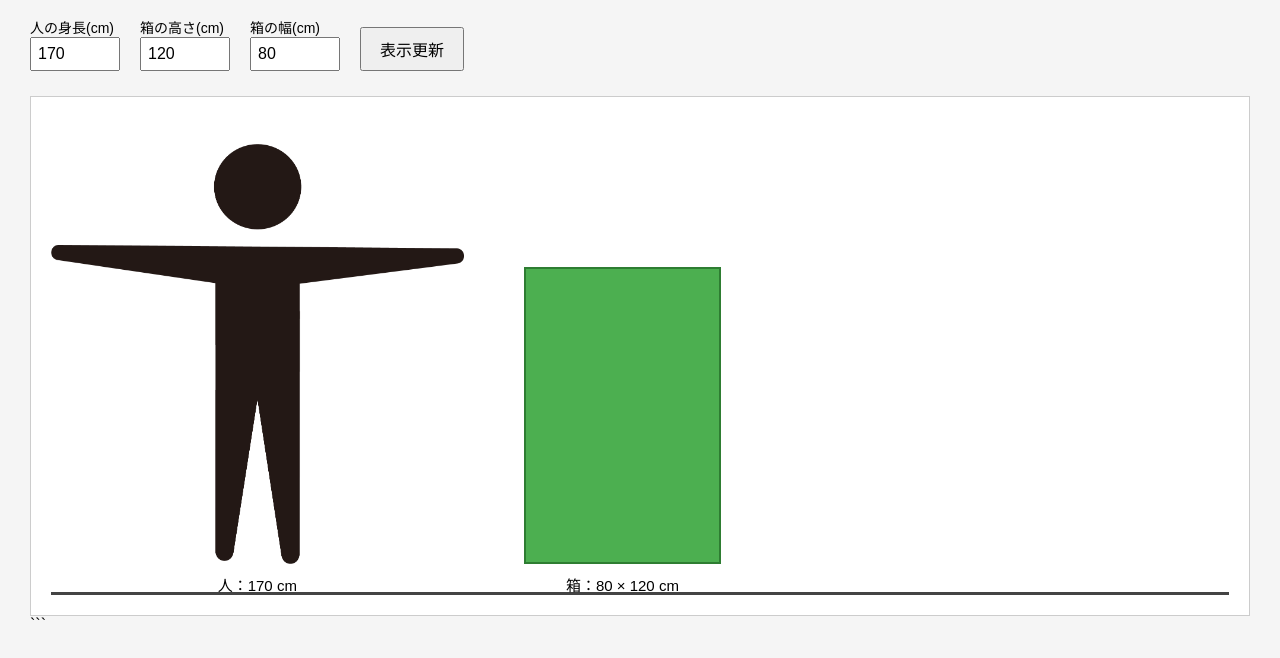
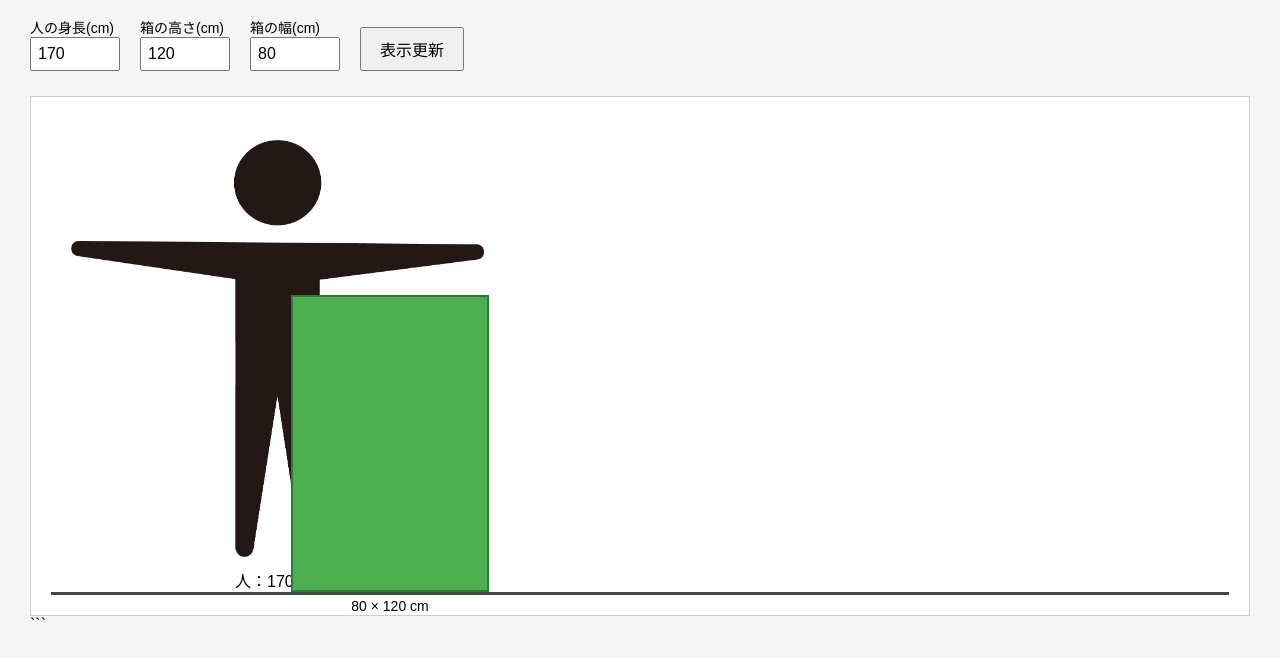
Before and after one commit to 0123takeda0123-star/size, a plain HTML site: page index.html in a window 1280 px wide. Shown: the part 86-744 px from the top of the page. Drawn offline with Linux system fonts and the light colour scheme.

Commit message:
Update layout and styles for scene and elements
Refactor HTML structure and CSS styles for better layout and organization.

```diff
--- a/index.html
+++ b/index.html
@@ -44,18 +44,13 @@ button{
 
 #scene{
     position:relative;
-    display:flex;
-    align-items:flex-end;
-    gap:60px;
-
     width:100%;
     min-height:520px;
-
     padding:20px;
     box-sizing:border-box;
-
     border:1px solid #ccc;
     background:#fff;
+    overflow:hidden;
 }
 
 /* 床 */
@@ -64,19 +59,17 @@ button{
     left:20px;
     right:20px;
     bottom:20px;
-
     height:3px;
     background:#444;
 }
 
-.item{
-    position:relative;
+/* 人 */
+#person{
+    position:absolute;
+    left:40px;
+    bottom:23px;
     z-index:2;
-
-    display:flex;
-    flex-direction:column;
-    align-items:center;
-    justify-content:flex-end;
+    text-align:center;
 }
 
 #personImage{
@@ -84,16 +77,30 @@ button{
     width:auto;
 }
 
+#humanLabel{
+    margin-top:8px;
+    text-align:center;
+}
+
+/* 箱 */
 #box{
+    position:absolute;
+    left:260px;
+    bottom:23px;
+
     background:#4CAF50;
     border:2px solid #2E7D32;
     box-sizing:border-box;
+
+    cursor:move;
+    user-select:none;
+    z-index:5;
 }
 
-.label{
-    margin-top:10px;
+#boxLabel{
+    position:absolute;
     text-align:center;
-    font-size:15px;
+    font-size:14px;
 }
 </style>
 </head>
@@ -125,30 +132,30 @@ button{
 
 <div id="scene">
 
-<div class="item">
-
-<img
-    id="personImage"
-    src="person.png"
-    alt="person">
-
-<div class="label" id="humanLabel"></div>
-
+<div id="person">
+    <img id="personImage" src="person.png" alt="person">
+    <div id="humanLabel"></div>
 </div>
 
-<div class="item">
-
 <div id="box"></div>
-
-<div class="label" id="boxLabel"></div>
-
-</div>
+<div id="boxLabel"></div>
 
 <div id="floor"></div>
 
 </div>
 
 <script>
+
+// 人画像の表示高さ(px)
+const PERSON_PIXEL_HEIGHT = 420;
+
+// 箱の現在位置
+let boxLeft = 260;
+let boxBottom = 23;
+
+const person = document.getElementById("personImage");
+const box = document.getElementById("box");
+const label = document.getElementById("boxLabel");
 
 function draw(){
 
@@ -161,42 +168,83 @@ function draw(){
     const boxWidth =
         Number(document.getElementById("boxWidth").value);
 
-    // 人画像の高さ(px)を固定
-    const personPixelHeight = 420;
+    const pxPerCm = PERSON_PIXEL_HEIGHT / humanHeight;
 
-    // 1cmあたり何pxか
-    const pxPerCm = personPixelHeight / humanHeight;
+    // 人
+    person.style.height = PERSON_PIXEL_HEIGHT + "px";
 
-    // 人画像
-    const person =
-        document.getElementById("personImage");
+    // 箱サイズ
+    box.style.width = (boxWidth * pxPerCm) + "px";
+    box.style.height = (boxHeight * pxPerCm) + "px";
 
-    person.style.height =
-        personPixelHeight + "px";
-
-    person.style.width = "auto";
-
-    // 箱
-    const box =
-        document.getElementById("box");
-
-    box.style.height =
-        (boxHeight * pxPerCm) + "px";
-
-    box.style.width =
-        (boxWidth * pxPerCm) + "px";
+    // 箱位置（変更しない）
+    box.style.left = boxLeft + "px";
+    box.style.bottom = boxBottom + "px";
 
     // ラベル
+    label.style.left = boxLeft + "px";
+    label.style.bottom = (boxBottom - 22) + "px";
+    label.style.width = box.offsetWidth + "px";
+
     document.getElementById("humanLabel").textContent =
         `人：${humanHeight} cm`;
 
-    document.getElementById("boxLabel").textContent =
-        `箱：${boxWidth} × ${boxHeight} cm`;
-
+    label.textContent =
+        `${boxWidth} × ${boxHeight} cm`;
 }
 
 draw();
 
+
+// ------------------------
+// ドラッグ
+// ------------------------
+
+let dragging = false;
+
+let startMouseX;
+let startMouseY;
+
+let startLeft;
+let startBottom;
+
+box.addEventListener("mousedown",(e)=>{
+
+    dragging = true;
+
+    startMouseX = e.clientX;
+    startMouseY = e.clientY;
+
+    startLeft = boxLeft;
+    startBottom = boxBottom;
+
+    e.preventDefault();
+
+});
+
+document.addEventListener("mousemove",(e)=>{
+
+    if(!dragging) return;
+
+    const dx = e.clientX - startMouseX;
+    const dy = e.clientY - startMouseY;
+
+    boxLeft = startLeft + dx;
+    boxBottom = startBottom - dy;
+
+    box.style.left = boxLeft + "px";
+    box.style.bottom = boxBottom + "px";
+
+    label.style.left = boxLeft + "px";
+    label.style.bottom = (boxBottom - 22) + "px";
+
+});
+
+document.addEventListener("mouseup",()=>{
+
+    dragging = false;
+
+});
 </script>
 
 </body>
```
